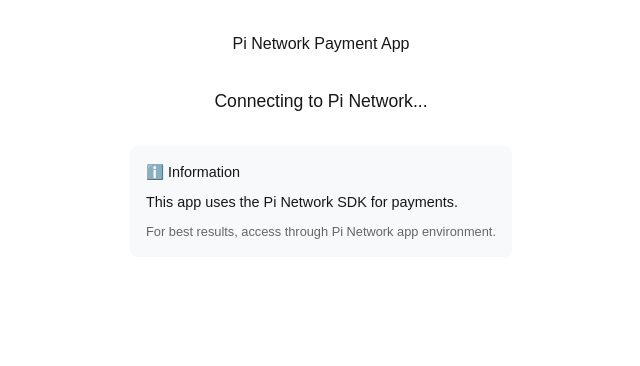
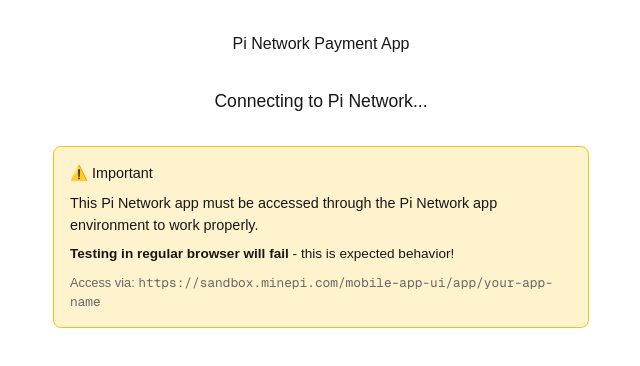
Before and after one commit to jpveneracion/pi-test, a Next.js app: page / in a window 1280 px wide. Shown: the top 366 px of the page, without its empty margins (319-959 px from the left). Built offline with nearby package versions, Linux system fonts and the light colour scheme.

Commit message:
Fix Pi SDK initialization timing - add proper delay before authentication

```diff
--- a/app/page.js
+++ b/app/page.js
@@ -36,7 +36,12 @@
           sandbox: process.env.NEXT_PUBLIC_PI_SANDBOX !== "false",
         });
 
+        setStatus("Initializing SDK...");
         setPiReady(true);
+
+        // Wait for SDK to be fully initialized before authenticating
+        await new Promise(resolve => setTimeout(resolve, 2000));
+
         setStatus("Authenticating...");
 
         // Authenticate user
@@ -50,8 +55,16 @@
         setUser(auth.user);
         setStatus("Ready");
       } catch (error) {
-        setStatus("Connection failed. Please use Pi Network app.");
+        const errorMessage = error.message || "Unknown error";
         console.error("Pi SDK error:", error);
+
+        if (errorMessage.includes("not initialized")) {
+          setStatus("SDK initialization failed. Please use Pi Network app.");
+        } else if (errorMessage.includes("User denied")) {
+          setStatus("Authentication cancelled by user.");
+        } else {
+          setStatus(`Connection failed: ${errorMessage}. Please use Pi Network app.`);
+        }
       }
     };
 
@@ -145,17 +158,21 @@
         style={{
           marginTop: "2rem",
           padding: "1rem",
-          backgroundColor: "#f8f9fa",
+          backgroundColor: "#fff3cd",
+          border: "1px solid #ffc107",
           borderRadius: "8px",
           fontSize: "0.9rem",
         }}
       >
-        <h3 style={{ marginBottom: "0.5rem" }}>ℹ️ Information</h3>
+        <h3 style={{ marginBottom: "0.5rem" }}>⚠️ Important</h3>
         <p style={{ marginBottom: "0.5rem" }}>
-          This app uses the Pi Network SDK for payments.
+          This Pi Network app must be accessed through the Pi Network app environment to work properly.
+        </p>
+        <p style={{ marginBottom: "0.5rem", fontSize: "0.85rem" }}>
+          <strong>Testing in regular browser will fail</strong> - this is expected behavior!
         </p>
         <p style={{ color: "#666", fontSize: "0.8rem" }}>
-          For best results, access through Pi Network app environment.
+          Access via: <code>https://sandbox.minepi.com/mobile-app-ui/app/your-app-name</code>
         </p>
       </div>
     </main>
```
